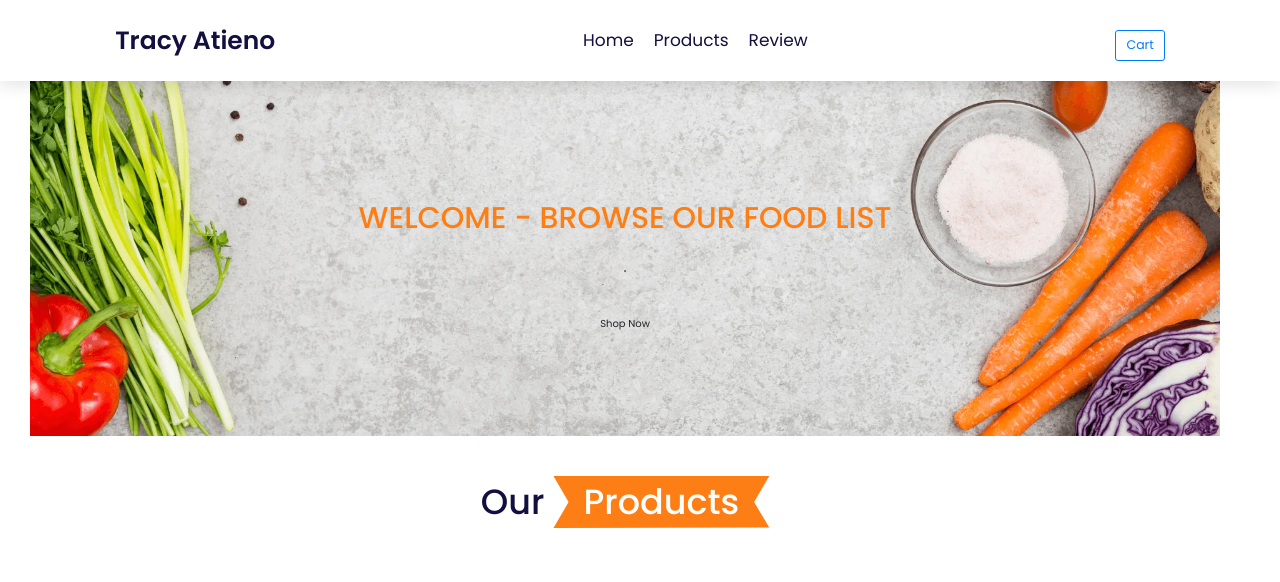
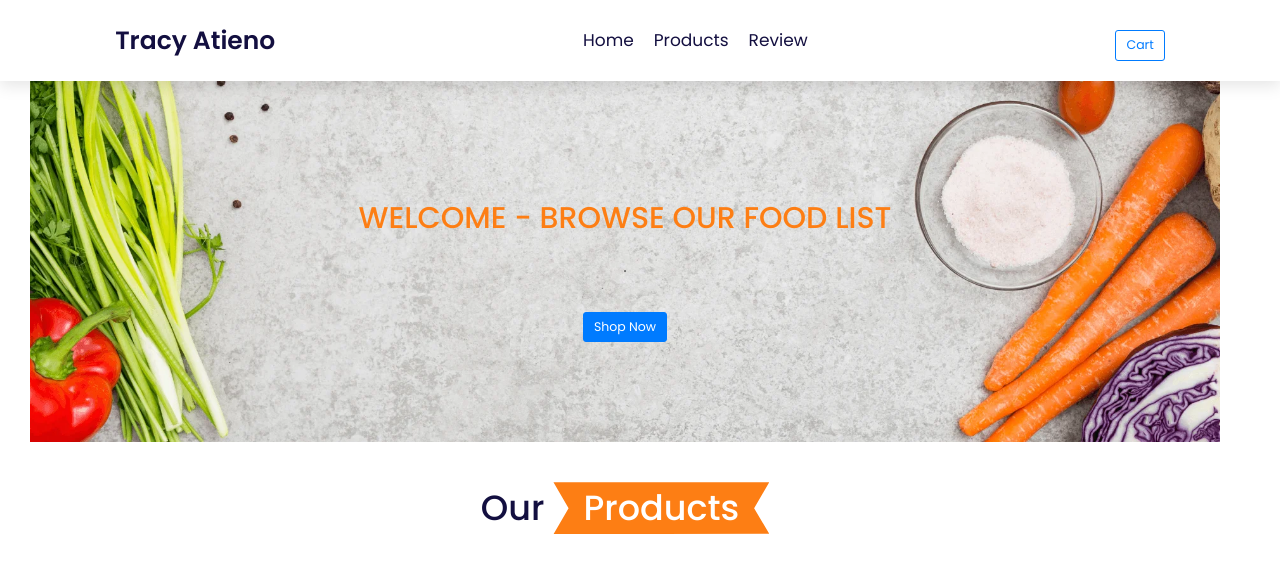
Before and after one commit to DanKamNdi/foodorderingapp, a Django app: page / in a window 1280 px wide. Shown: the top 582 px of the page. Run offline with Django 4.2, Linux system fonts and the light colour scheme; data that the repository does not hold is empty; some libraries are stand-ins or nearby versions.

Commit message:
fixed Shop Now Button

```diff
--- a/foodwebsiteproject/myapp/templates/index.html
+++ b/foodwebsiteproject/myapp/templates/index.html
@@ -89,7 +89,7 @@
     <div class="content">
         <h3><span>WELCOME - BROWSE OUR FOOD LIST</span></h3>
         <p>{{ds.description}}.</p>
-        <a href="#products" class="btn">Shop Now</a>
+        <a href="#products" class="btn btn-lg btn-primary">Shop Now</a>
     </div>
 
 </section>
```
